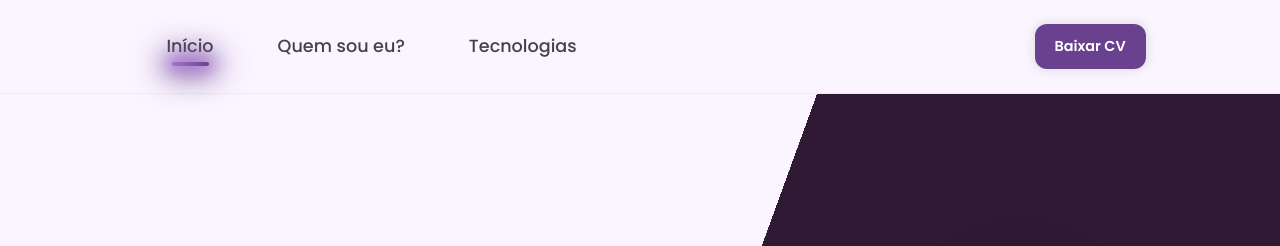
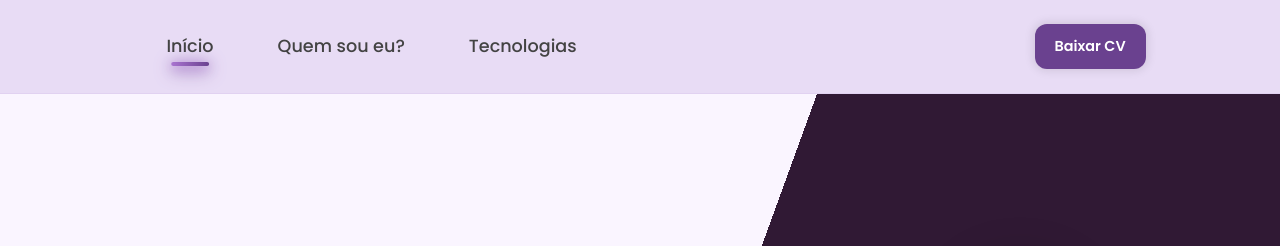
Before and after one commit to diogoww/diogow.dev, a website: page index.html in a window 1280 px wide. Shown: the top 246 px of the page. Drawn offline with nearby package versions, Linux system fonts and the light colour scheme.

Commit message:
chore: remove all comments from project and enhance header background and box-shadow

```diff
--- a/styles/header.css
+++ b/styles/header.css
@@ -3,7 +3,7 @@ header {
     padding: 1.5rem 8%;
     position: sticky;
     top: 0;
-    background-color: rgba(250, 245, 255, 0.95);
+    background-color: var(--color-primary-2);
     backdrop-filter: blur(10px);
     z-index: 1000;
     transition: var(--transition);
@@ -55,7 +55,6 @@ header.scrolled {
     overflow: hidden;
 }
 
-/* Novo efeito hover: underline animado com glow e preenchimento suave */
 .nav-item a::after {
     content: '';
     position: absolute;
@@ -66,7 +65,7 @@ header.scrolled {
     height: 4px;
     background: linear-gradient(90deg, var(--color-primary-4), var(--color-primary-5));
     border-radius: 2px;
-    box-shadow: 0 0 8px 2px var(--color-primary-4), 0 0 16px 4px var(--color-primary-5, #6a418f);
+    box-shadow: 0 2px 8px 0px var(--color-primary-4, #a974d0), 0 4px 12px 0px var(--color-primary-5, #6a418f, 0.12);
     transition: transform 0.35s cubic-bezier(0.4,0,0.2,1), box-shadow 0.3s;
     z-index: 1;
 }
@@ -74,7 +73,7 @@ header.scrolled {
 .nav-item a:hover::after,
 .nav-item.active a::after {
     transform: translateX(-50%) scaleX(1);
-    box-shadow: 0 0 16px 4px var(--color-primary-4), 0 0 32px 8px var(--color-primary-5, #6a418f);
+    box-shadow: 0 2px 12px 0px var(--color-primary-4, #a974d0, 0.18), 0 4px 18px 0px var(--color-primary-5, #6a418f, 0.10);
 }
 
 .nav-item a:hover {
```
